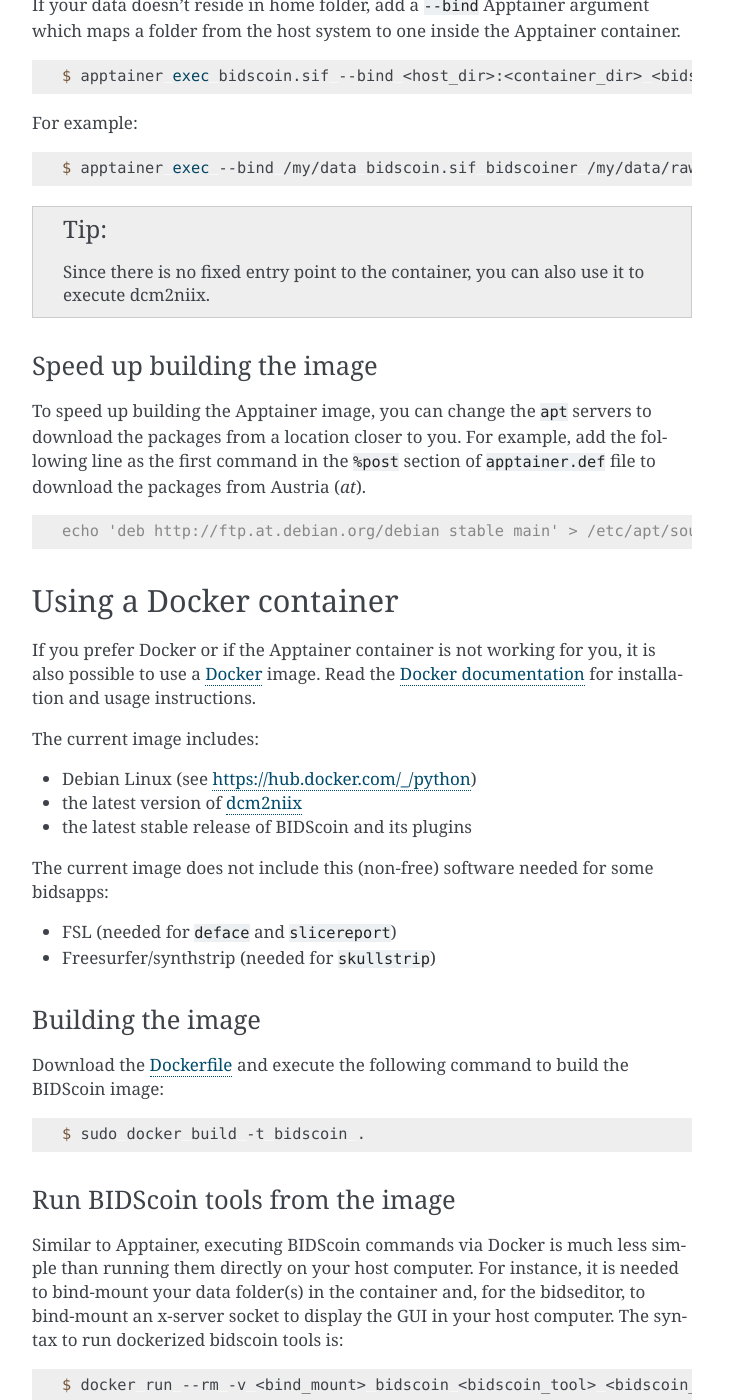
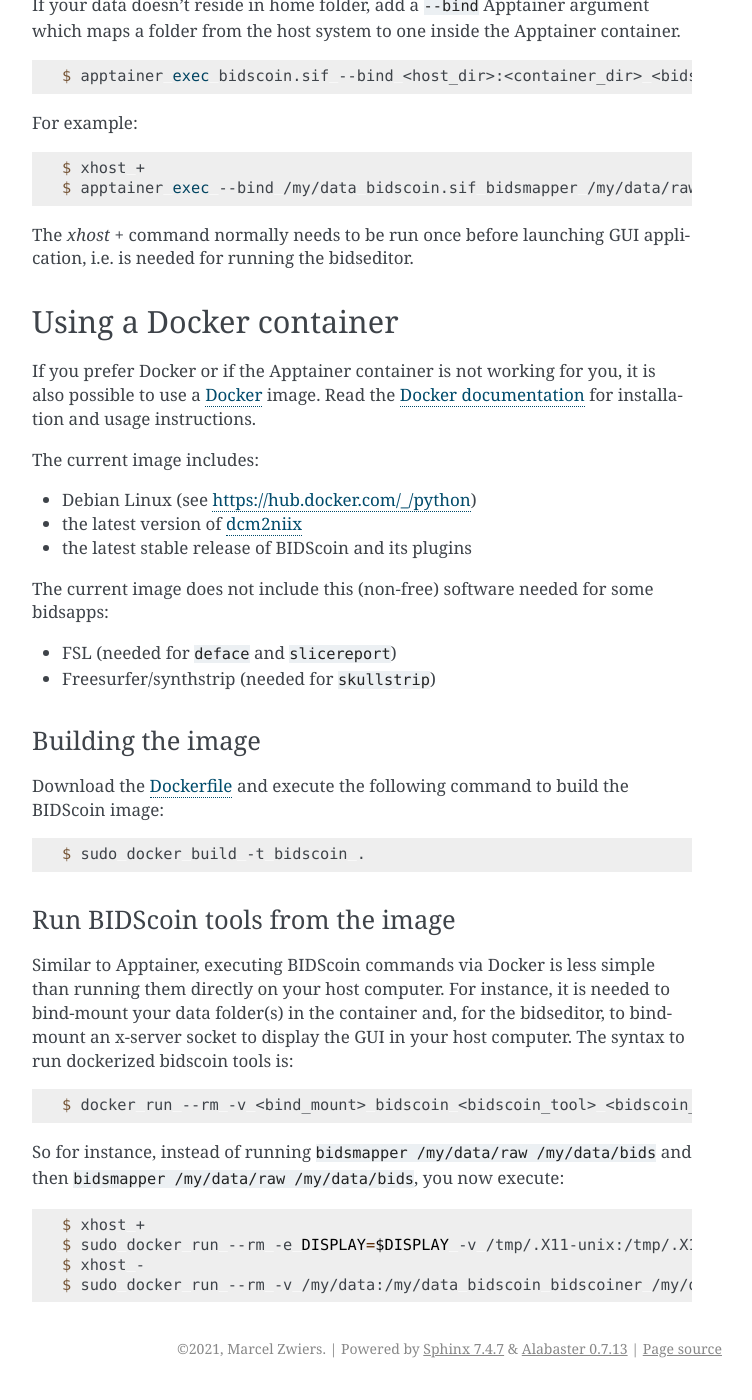
Before and after one commit to Donders-Institute/bidscoin, a Sphinx documentation site: the page built from docs/installation.rst, in a window 1280 px wide and 1400 px high, scrolled down 3353 px. Shown: the whole window, without its empty margins (388-1140 px from the left). Built offline with Sphinx 7.4.7, drawn with Linux system fonts in a browser that asks for light colours; some of the changed text lies outside the part shown.

Commit message:
Minor tweak & doc update

```diff
--- a/docs/installation.rst
+++ b/docs/installation.rst
@@ -131,20 +131,10 @@
 
 .. code-block:: console
 
-   $ apptainer exec --bind /my/data bidscoin.sif bidscoiner /my/data/raw /my/data/bids
+   $ xhost +
+   $ apptainer exec --bind /my/data bidscoin.sif bidsmapper /my/data/raw /my/data/bids
 
-.. tip::
-
-   Since there is no fixed entry point to the container, you can also use it to execute dcm2niix.
-
-Speed up building the image
-^^^^^^^^^^^^^^^^^^^^^^^^^^^
-
-To speed up building the Apptainer image, you can change the ``apt`` servers to download the packages from a location closer to you. For example, add the following line as the first command in the ``%post`` section of  ``apptainer.def`` file to download the packages from Austria (`at`).
-
-.. code-block:: console
-
-   echo 'deb http://ftp.at.debian.org/debian stable main' > /etc/apt/sources.list
+The `xhost +` command normally needs to be run once before launching GUI application, i.e. is needed for running the bidseditor.
 
 Using a Docker container
 ------------------------
@@ -174,7 +164,7 @@
 Run BIDScoin tools from the image
 ^^^^^^^^^^^^^^^^^^^^^^^^^^^^^^^^^
 
-Similar to Apptainer, executing BIDScoin commands via Docker is much less simple than running them directly on your host computer. For instance, it is needed to bind-mount your data folder(s) in the container and, for the bidseditor, to bind-mount an x-server socket to display the GUI in your host computer. The syntax to run dockerized bidscoin tools is:
+Similar to Apptainer, executing BIDScoin commands via Docker is less simple than running them directly on your host computer. For instance, it is needed to bind-mount your data folder(s) in the container and, for the bidseditor, to bind-mount an x-server socket to display the GUI in your host computer. The syntax to run dockerized bidscoin tools is:
 
 .. code-block:: console
 
```
Also changed, not shown: 1 other file.
